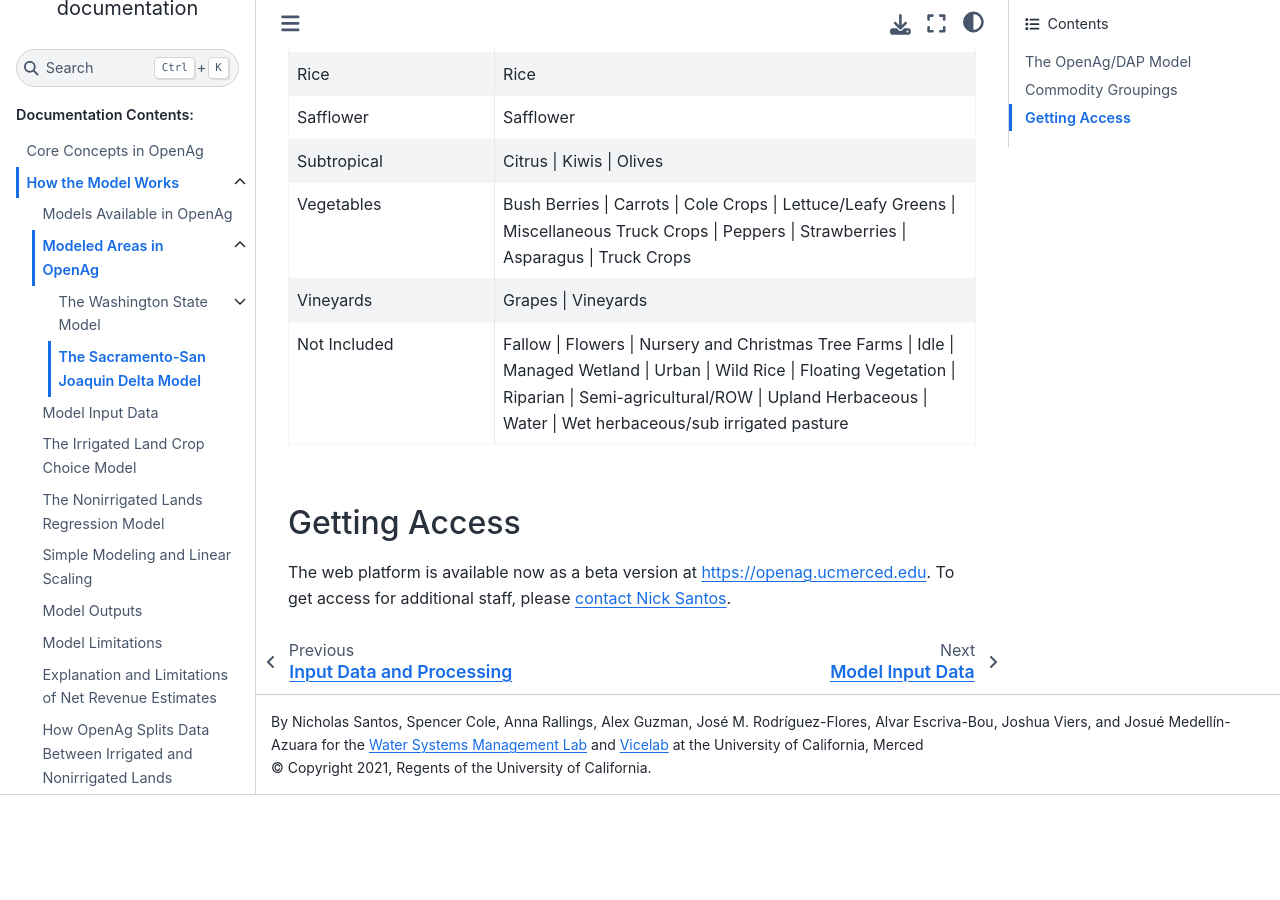
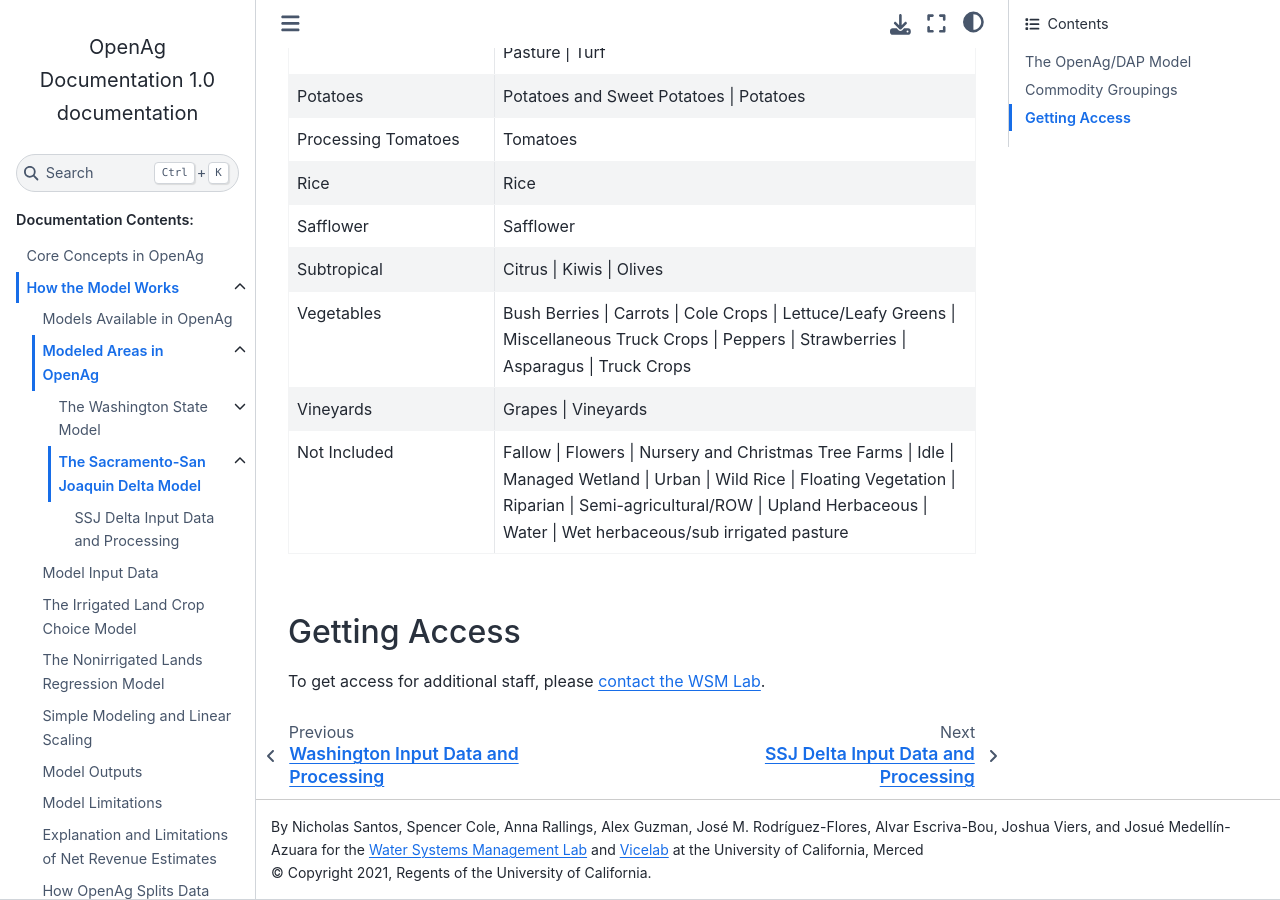
Before and after one commit to Water-Systems-Management-UCM/OpenAg_Docs, a Sphinx documentation site: the page built from source/ModelAreas/ssj_delta/ssj_delta.rst, in a window 1280 px wide and 900 px high, scrolled down 1628 px. Built offline with Sphinx 7.4.7 and the Sphinx Book theme 1.1.4, drawn with Linux system fonts in a browser that asks for light colours; before the commit the page ends 2423 px from its top, so only the background shows below that; some of the changed text lies outside the part shown.

Commit message:
WIP on Delta model data sources via summary memo

```diff
--- a/source/ModelAreas/ssj_delta/ssj_delta.rst
+++ b/source/ModelAreas/ssj_delta/ssj_delta.rst
@@ -34,6 +34,15 @@
 expected prices, subsidies, yields, and costs, as well as restrictions on land, water and
 crop specific restrictions. This is undertaken by solving the non-linear program
 described by equations 1 to 5 below.
+
+.. toctree::
+    :maxdepth: 2
+
+    input_data_sources.rst
+
+.. contents::
+    :local:
+    :depth: 2
 
 Commodity Groupings
 -----------------------
@@ -73,5 +82,4 @@
 
 Getting Access
 ----------------
-The web platform is available now as a beta version at https://openag.ucmerced.edu.
-To get access for additional staff, please `contact Nick Santos <https://nicksantos.com/about-and-contact/>`_.
+To get access for additional staff, please `contact the WSM Lab <https://wsm.ucmerced.edu/contact-us/>`_.
--- a/source/ModelAreas/washington/input_data_sources.rst
+++ b/source/ModelAreas/washington/input_data_sources.rst
@@ -1,6 +1,6 @@
 .. _WashingtonModelInputsDoc:
 
-Input Data and Processing
+Washington Input Data and Processing
 ===================================
 
 .. contents::
```
Also changed, not shown: source/ModelAreas/ssj_delta/input_data_sources.rst (added, +27 -0 lines).
